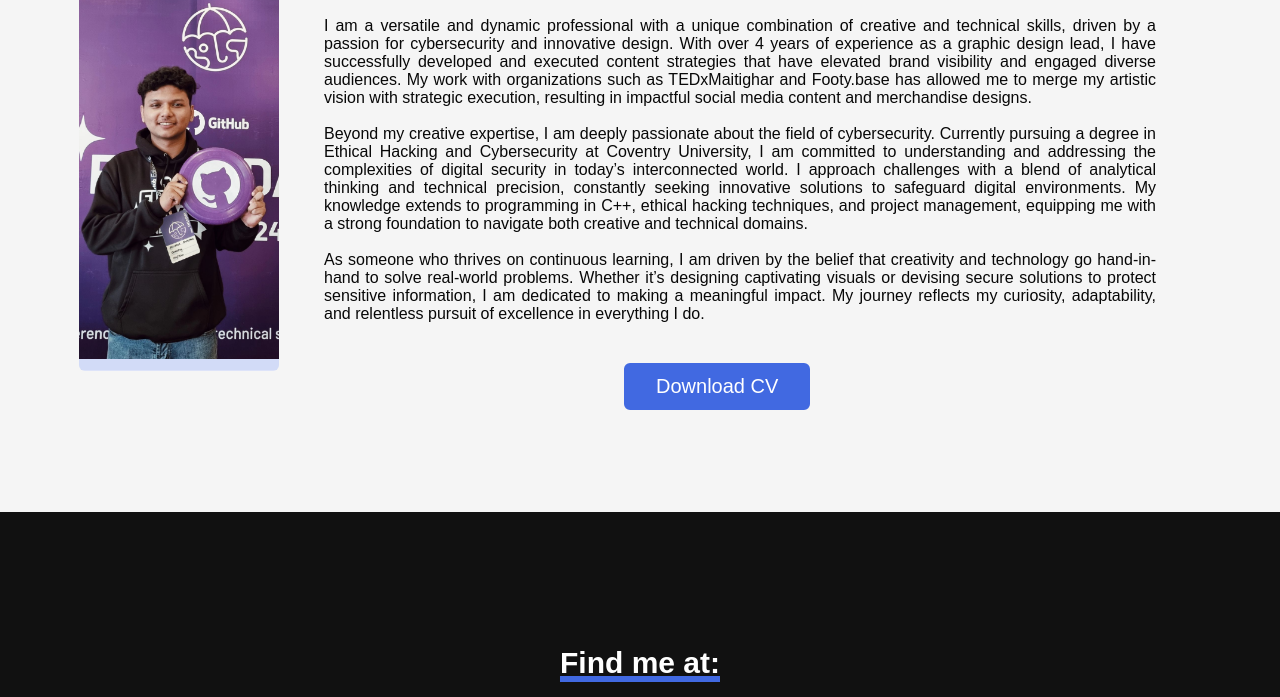
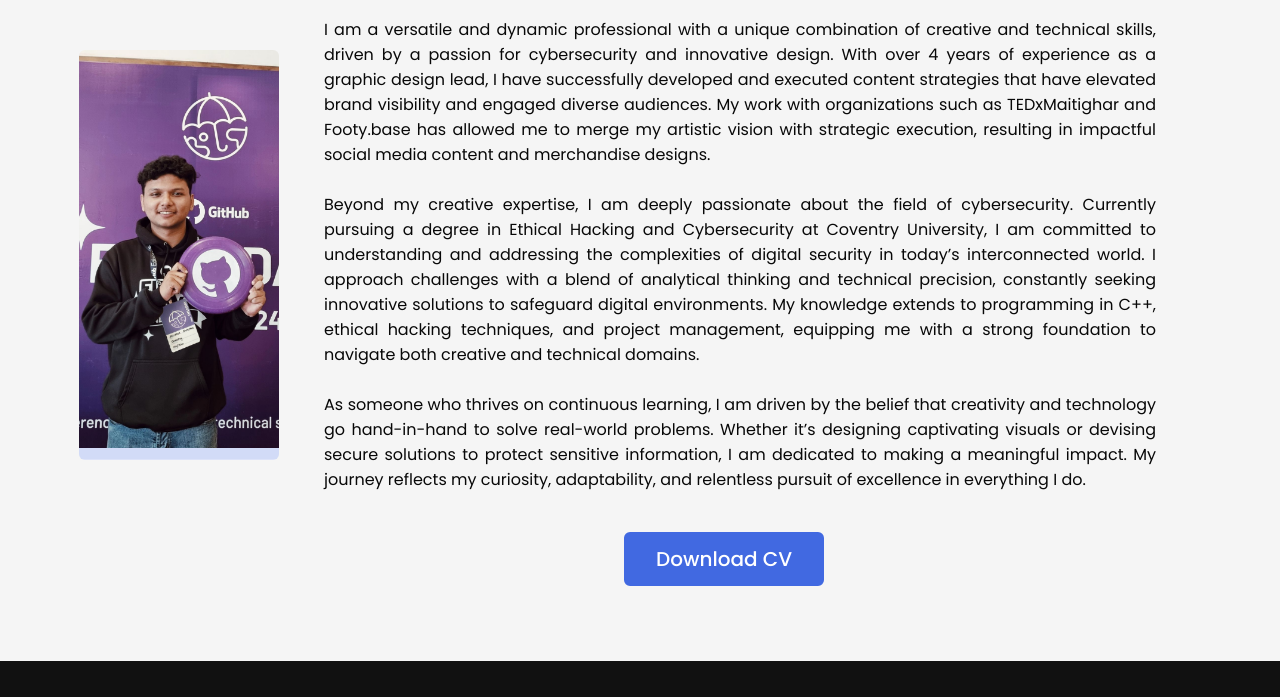
Before and after one commit to shirshxk/shirshak.github.io, a plain HTML site: page index.html in a window 1280 px wide. Shown: the part 765-1462 px from the top of the page. Drawn offline with nearby package versions, Linux system fonts and the light colour scheme.

Commit message:
Update index.html

```diff
--- a/index.html
+++ b/index.html
@@ -9,6 +9,8 @@
         <meta name="viewport" content="width=device-width, initial-scale=1">
         <link rel="icon" type="image/x-icon" href="images/icontranswhite.png">
         <link rel="stylesheet" href="styles.css">
+        <link href="https://fonts.googleapis.com/css2?family=Poppins:wght@400;500;600&display=swap" rel="stylesheet">
+
     </head>
     <body>
     <header>
```
